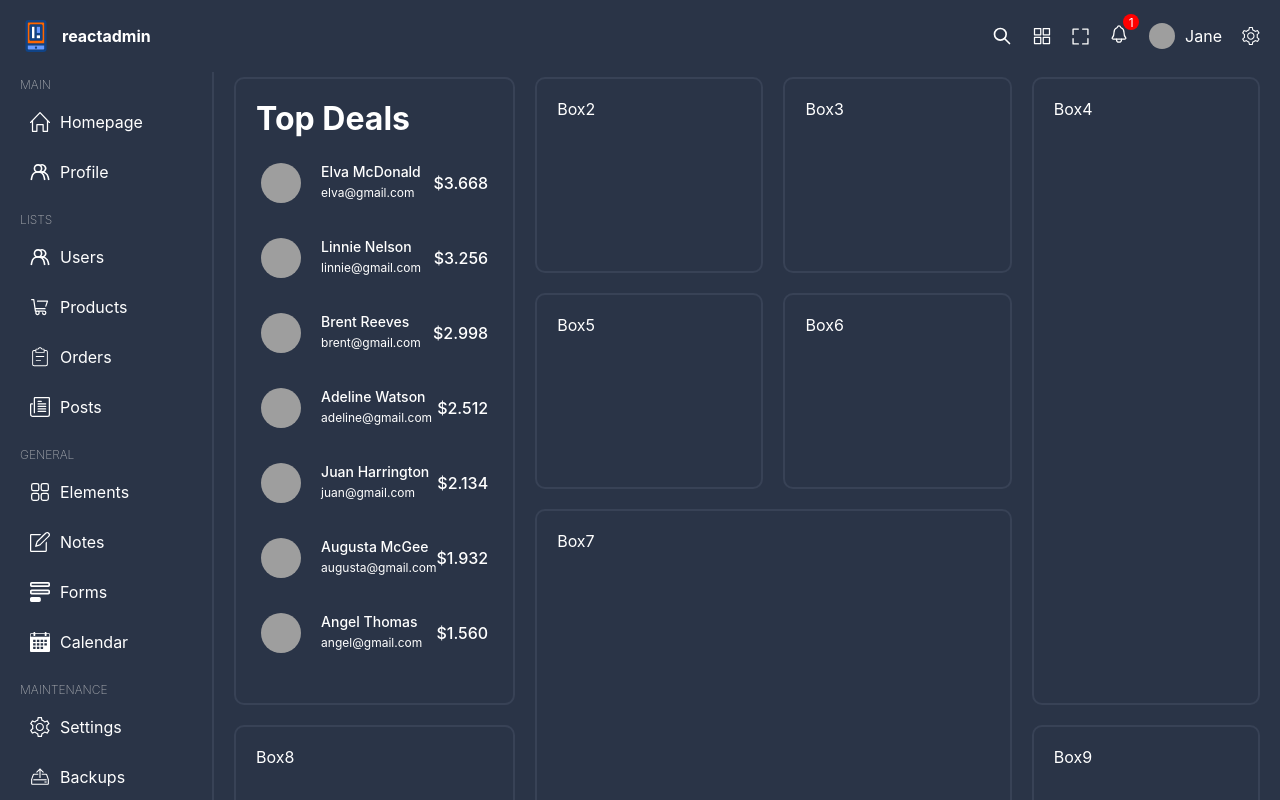
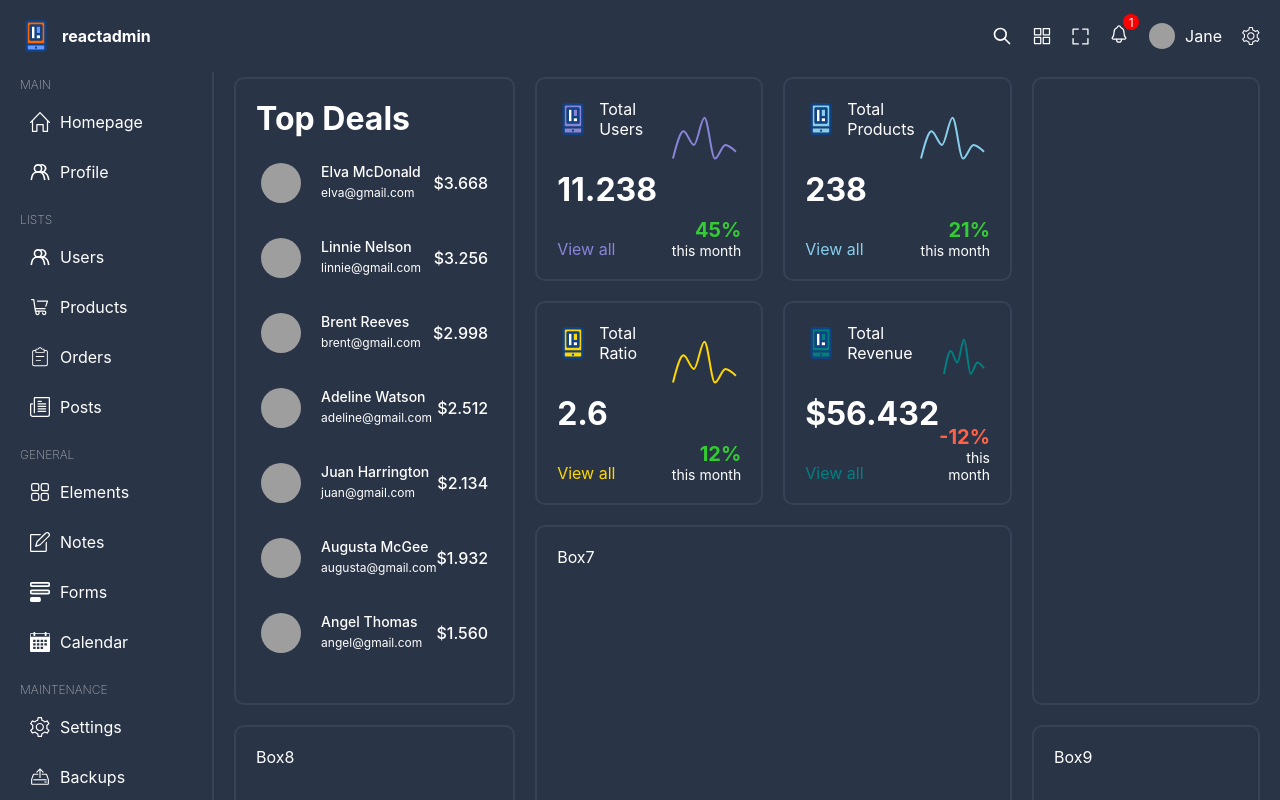
Before and after one commit to StanislaM/react-dashboard, a React (Vite) app: page / in a window 1280 px wide. Shown: the top 800 px of the page. Built offline with nearby package versions, Linux system fonts and the light colour scheme; grey boxes are pictures that could not be loaded.

Commit message:
added chartbox for line charts

```diff
--- a/package.json
+++ b/package.json
@@ -13,6 +13,7 @@
     "react": "^18.2.0",
     "react-dom": "^18.2.0",
     "react-router-dom": "^6.16.0",
+    "recharts": "^2.8.0",
     "sass": "^1.69.3"
   },
   "devDependencies": {
--- /dev/null
+++ b/src/components/ChartBox/ChartBox.scss
@@ -0,0 +1,44 @@
+.chartBox {
+    display: flex;
+    height: 100%;
+
+    .boxInfo {
+        flex: 3;
+        display: flex;
+        flex-direction: column;
+        justify-content: space-between;
+
+        .title {
+            display: flex;
+            align-items: center;
+            gap: 10px;
+        }
+    }
+
+    .chartInfo {
+        flex: 2;
+        display: flex;
+        flex-direction: column;
+        justify-content: space-between;
+
+        .chart {
+            width: 100%;
+            height: 100%;
+        }
+
+        .text {
+            display: flex;
+            flex-direction: column;
+            text-align: right;
+
+            .percentage {
+                font-weight: bold;
+                font-size: 20px;
+            }
+
+            .duration {
+                font-size: 14px;
+            }
+        }
+    }
+}
--- /dev/null
+++ b/src/components/ChartBox/ChartBox.tsx
@@ -0,0 +1,75 @@
+import './ChartBox.scss';
+import { Link } from 'react-router-dom';
+import { Line, LineChart, ResponsiveContainer, Tooltip } from 'recharts';
+
+interface IProps {
+    title: string;
+    number: number | string;
+    icon: string;
+    chartData: object[];
+    dataKey: string;
+    color: string;
+    percentage: number;
+}
+
+const ChartBox = ({
+    title,
+    number,
+    icon,
+    chartData,
+    dataKey,
+    color,
+    percentage,
+}: IProps) => {
+    return (
+        <div className="chartBox">
+            <div className="boxInfo">
+                <div className="title">
+                    <img src={`src/assets${icon}`} alt="icon" />
+                    <span>{title}</span>
+                </div>
+                <h1>{number}</h1>
+                <Link style={{ color: color }} to={'/'}>
+                    View all
+                </Link>
+            </div>
+
+            <div className="chartInfo">
+                <div className="chart">
+                    <ResponsiveContainer width="99%" height="100%">
+                        <LineChart data={chartData}>
+                            <Tooltip
+                                contentStyle={{
+                                    background: 'none',
+                                    border: 'none',
+                                }}
+                                labelStyle={{ display: 'none' }}
+                                position={{ x: 10, y: 60 }}
+                            />
+                            <Line
+                                type="monotone"
+                                dataKey={dataKey}
+                                stroke={color}
+                                strokeWidth={2}
+                                dot={false}
+                            />
+                        </LineChart>
+                    </ResponsiveContainer>
+                </div>
+                <div className="text">
+                    <span
+                        className="percentage"
+                        style={{
+                            color: percentage >= 0 ? 'limegreen' : 'tomato',
+                        }}
+                    >
+                        {percentage}%
+                    </span>
+                    <span className="duration">this month</span>
+                </div>
+            </div>
+        </div>
+    );
+};
+
+export default ChartBox;
--- a/src/pages/Home/Home.tsx
+++ b/src/pages/Home/Home.tsx
@@ -1,4 +1,11 @@
+import ChartBox from '../../components/ChartBox/ChartBox';
 import TopBox from '../../components/TopBox/TopBox';
+import {
+    chartBoxConversion,
+    chartBoxProduct,
+    chartBoxRevenue,
+    chartBoxUser,
+} from '../../data';
 import './Home.scss';
 
 const Home = () => {
@@ -7,11 +14,19 @@ const Home = () => {
             <div className="box box1">
                 <TopBox />
             </div>
-            <div className="box box2">Box2</div>
-            <div className="box box3">Box3</div>
-            <div className="box box4">Box4</div>
-            <div className="box box5">Box5</div>
-            <div className="box box6">Box6</div>
+            <div className="box box2">
+                <ChartBox {...chartBoxUser} />
+            </div>
+            <div className="box box3">
+                <ChartBox {...chartBoxProduct} />
+            </div>
+            <div className="box box4"></div>
+            <div className="box box5">
+                <ChartBox {...chartBoxConversion} />
+            </div>
+            <div className="box box6">
+                <ChartBox {...chartBoxRevenue} />
+            </div>
             <div className="box box7">Box7</div>
             <div className="box box8">Box8</div>
             <div className="box box9">Box9</div>
```
Also changed, not shown: 1 other file (tests, documents, lock files or other folders).
